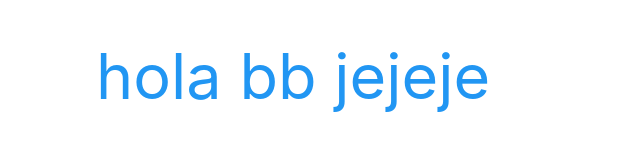
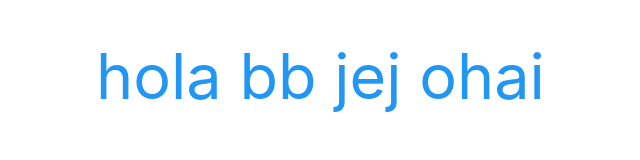
Before and after one commit to bakenek/materializecss.esta-es, a plain HTML site: page pagina/index.html in a window 1280 px wide. Shown: the whole page, without its empty margins (96-736 px from the left). Drawn offline with nearby package versions, Linux system fonts and the light colour scheme.

Commit message:
ohsi ohsi

```diff
--- a/pagina/index.html
+++ b/pagina/index.html
@@ -11,7 +11,7 @@
 
 
 <div class ="container">
-<h1 class = "blue-text">hola bb jejeje</h1>
+<h1 class = "blue-text">hola bb jej ohai</h1>
 </div>
 
 
```
